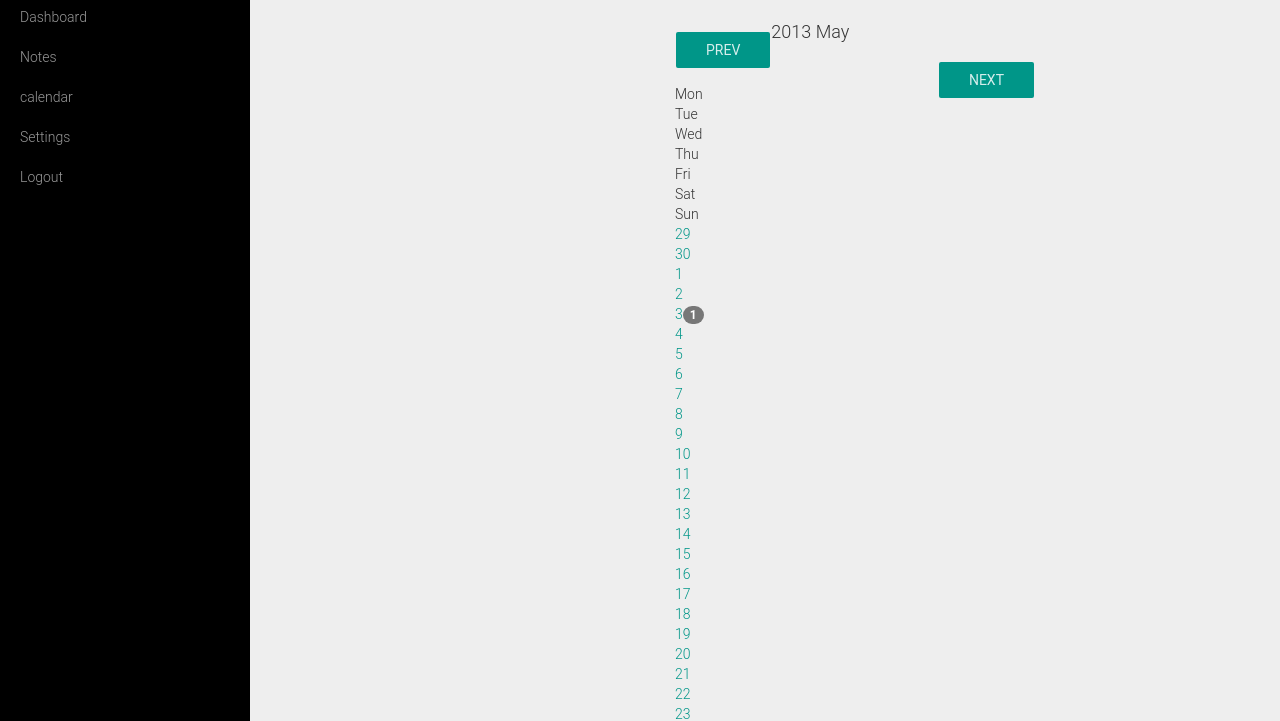
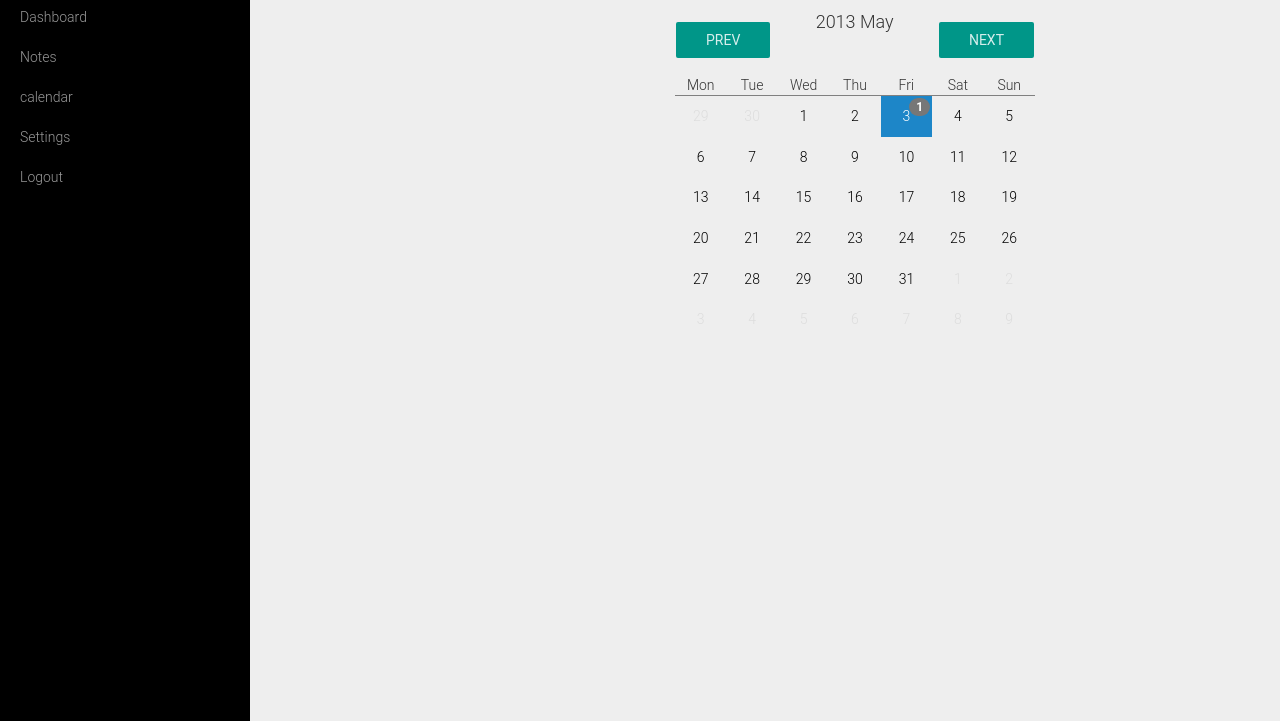
Before and after one commit to RobertJGabriel/Note-Tracking-app-design-, a website: page calendar.html in a window 1280 px wide. Shown: the part 68-789 px from the top of the page. Drawn offline with Linux system fonts and the light colour scheme.

Commit message:
Fixed date css

```diff
--- a/assets/less/style.css
+++ b/assets/less/style.css
@@ -4,16 +4,16 @@
  * For details, see http://www.apache.org/licenses/LICENSE-2.0.
  */
 
+
 /* Toggle Styles */
 
-
-html, body {
+html,
+body {
     height: 100%;
-    min-width:480px;
+    min-width: 480px;
 }
 
-.fatButtons{
-
+.fatButtons {
     width: 30%;
     margin-left: 1%;
     margin-right: 1%;
@@ -29,7 +29,6 @@ html, body {
     -moz-transition: all 0.5s ease;
     -o-transition: all 0.5s ease;
     transition: all 0.5s ease;
-
     min-height: 100%;
 }
 
@@ -67,6 +66,7 @@ html, body {
     margin-right: -250px;
 }
 
+
 /* Sidebar Styles */
 
 .sidebar-nav {
@@ -92,7 +92,7 @@ html, body {
 .sidebar-nav li a:hover {
     text-decoration: none;
     color: #fff;
-    background: rgba(255,255,255,0.2);
+    background: rgba(255, 255, 255, 0.2);
 }
 
 .sidebar-nav li a:active,
@@ -119,56 +119,112 @@ html, body {
     display: none;
 }
 
-
-
-
 @media(max-width:768px) {
-
     .footer {
         display: block;
         position: relative;
-      margin-top: -60px; /* negative value of footer height */
+        margin-top: -60px;
+        /* negative value of footer height */
         height: 60px;
-      clear:both;
+        clear: both;
         background-color: black;
     }
-
-
-
 }
 
-.quickAdd{
+.quickAdd {
     float: right;
     margin-top: -19px;
 }
+
 @media(min-width:768px) {
     #wrapper {
         padding-left: 250px;
     }
-
     #wrapper.toggled {
         padding-left: 0;
     }
-
     #sidebar-wrapper {
         width: 250px;
     }
-
     #wrapper.toggled #sidebar-wrapper {
         width: 0;
     }
-
     #page-content-wrapper {
         padding: 20px;
         position: relative;
     }
-
     #wrapper.toggled #page-content-wrapper {
         position: relative;
         margin-right: 0;
     }
+}
 
+.responsive-calendar .controls {
+    text-align: center;
+}
 
+.responsive-calendar .controls a {
+    cursor: pointer;
+}
 
+.responsive-calendar .controls h4 {
+    display: inline;
+}
 
+.responsive-calendar .day-headers,
+.responsive-calendar .days {
+    font-size: 0;
 }
+
+.responsive-calendar .day {
+    display: inline-block;
+    position: relative;
+    font-size: 14px;
+    width: 14.285714285714286%;
+    text-align: center;
+}
+
+.responsive-calendar .day a {
+    color: #000000;
+    display: block;
+    cursor: pointer;
+    padding: 20% 0 20% 0;
+}
+
+.responsive-calendar .day a:hover {
+    background-color: #eee;
+    text-decoration: none;
+}
+
+.responsive-calendar .day.header {
+    border-bottom: 1px gray solid;
+}
+
+.responsive-calendar .day.active a {
+    background-color: #1d86c8;
+    color: #ffffff;
+}
+
+.responsive-calendar .day.active a:hover {
+    background-color: #36a0e2;
+}
+
+.responsive-calendar .day.active .not-current {
+    background-color: #8fcaef;
+    color: #ffffff;
+}
+
+.responsive-calendar .day.active .not-current:hover {
+    background-color: #bcdff5;
+}
+
+.responsive-calendar .day.not-current a {
+    color: #ddd;
+}
+
+.responsive-calendar .day .badge {
+    position: absolute;
+    top: 2px;
+    right: 2px;
+    z-index: 1;
+}
```
Lines whose indentation alone changed are shown as unchanged.
